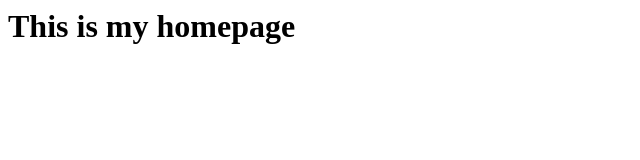
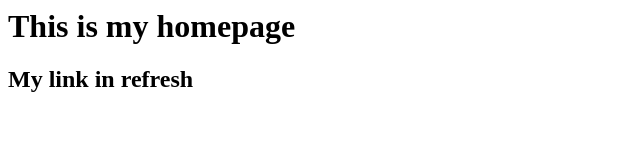
Before and after one commit to okhusinov/link-in-bio, a plain HTML site: page index.html in a window 1280 px wide. Shown: the whole page, without its empty margins (0-640 px from the left). Drawn offline with Linux system fonts and the light colour scheme.

Commit message:
added some more text

```diff
--- a/index.html
+++ b/index.html
@@ -1 +1,2 @@
 <h1>This is my homepage</h1>
+<h2>My link in refresh</h2>
```
